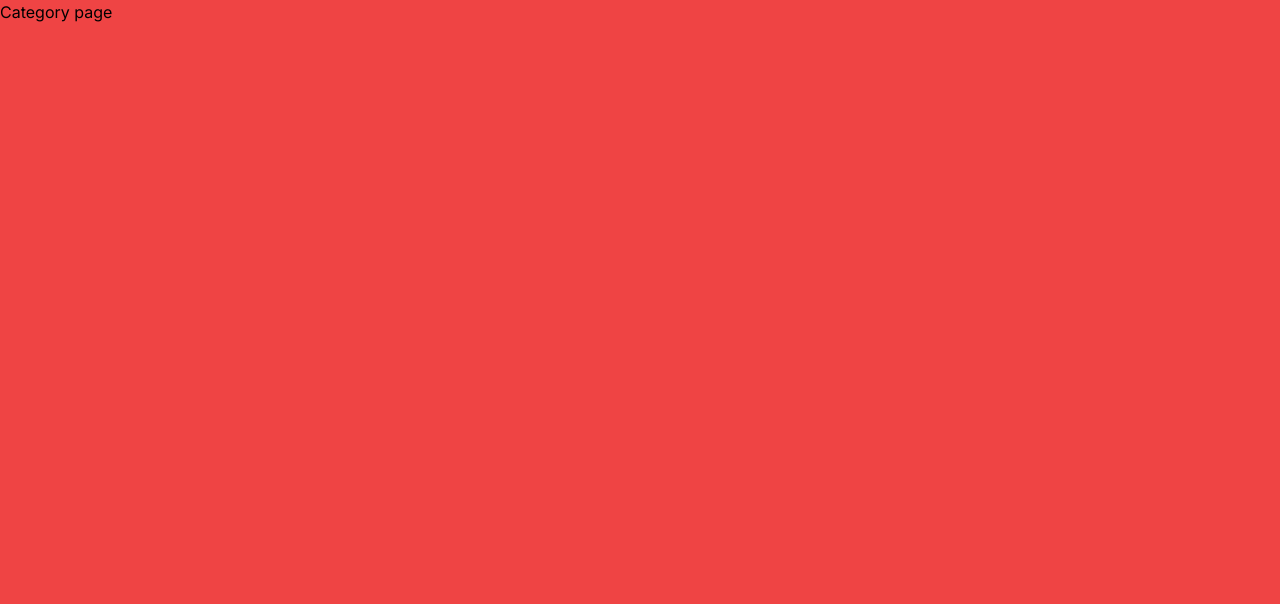
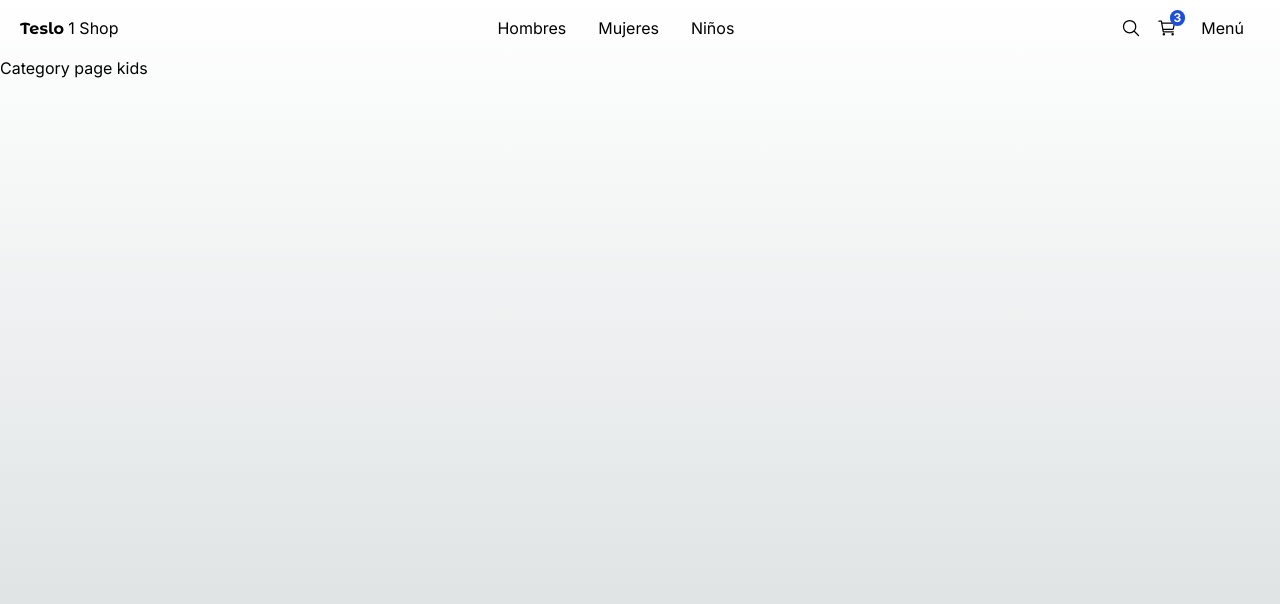
Before and after one commit to eulalionava/TiendaEcomerce, a Next.js app: page /category/kids in a window 1280 px wide. Shown: the top 604 px of the page. Built offline with nearby package versions, Linux system fonts and the light colour scheme.

Commit message:
Perzonalizando el error not found 404

```diff
--- a/src/app/(shop)/category/[id]/page.tsx
+++ b/src/app/(shop)/category/[id]/page.tsx
@@ -1,8 +1,18 @@
 
-export default function() {
+
+interface Props{
+  params:{
+    id:string
+  }
+}
+
+export default function({params}:Props) {
+
+  const {id}= params;
+
   return (
     <div>
-      <h1>Category page</h1>
+      <h1>Category page {id}</h1>
     </div>
   );
 }
--- /dev/null
+++ b/src/app/(shop)/category/not-found.tsx
@@ -0,0 +1,10 @@
+import { PageNotFound } from "@/components";
+
+
+
+export default function(){
+
+    return(
+        <PageNotFound/>
+    )
+}
--- a/src/app/(shop)/layout.tsx
+++ b/src/app/(shop)/layout.tsx
@@ -1,9 +1,12 @@
+import { TopMenu } from "@/components";
 
 export default function ShopLayout({children}: {
  children: React.ReactNode;
 }) {
   return (
-    <main className="min-h-screen bg-red-500">
+    <main className="min-h-screen">
+      <TopMenu/>
+
       {children}
     </main>
   );
--- a/src/components/index.ts
+++ b/src/components/index.ts
@@ -0,0 +1,4 @@
+
+
+export * from './ui/top-menu/TopMenu';
+export * from './ui/not-found/PageNotFound';
--- /dev/null
+++ b/src/components/ui/not-found/PageNotFound.tsx
@@ -0,0 +1,34 @@
+import { titleFont } from "@/config/fonts"
+import Image from "next/image"
+import Link from "next/link"
+
+
+export const PageNotFound=()=> {
+  return (
+    <div className="flex flex-col-reverse md:flex-row h-[800px] w-full justify-center items-center align-middle">
+
+        <div className="text-center px-5 mx-5">
+            <h2 className={`${titleFont.className} antialiased text-9xl`}>404</h2>
+            <p className="font-semibold text-xl">Whoops! Lo sentimos mucho.</p>
+            <p className="font-light">
+                <span>Puedes regresar al </span>
+                <Link href='/'
+                    className="font-normal hover:underline transition-all"
+                >
+                    inicio
+                </Link>
+            </p>
+        </div>
+
+        <div className="px-5 mx-5">
+            <Image
+                src="/imgs/starman_750x750.png"
+                alt="Starman"
+                className="p-5 sm:p-5"
+                width={550}
+                height={550}
+            />
+        </div>
+    </div>
+  )
+}
--- /dev/null
+++ b/src/components/ui/top-menu/TopMenu.tsx
@@ -0,0 +1,43 @@
+import { titleFont } from '@/config/fonts'
+import Link from 'next/link'
+import React from 'react'
+import { IoCartOutline, IoSearchOutline } from 'react-icons/io5'
+
+export const TopMenu=()=> {
+  return (
+    <nav className='flex px-5 justify-between items-center w-full'>
+        <div>
+            <Link href="/">
+                <span className={`${titleFont.className} antialiased font-bold`}>
+                    Teslo
+                </span>
+                <span> 1 Shop</span>
+            </Link>
+        </div>
+
+        <div className='hidden sm:block'>
+            <Link className='m-2 p-2 rounded-md transition-all hover:bg-gray-100' href="/category/men">Hombres</Link>
+            <Link className='m-2 p-2 rounded-md transition-all hover:bg-gray-100' href="/category/women">Mujeres</Link>
+            <Link className='m-2 p-2 rounded-md transition-all hover:bg-gray-100' href="/category/kids">Niños</Link>
+        </div>
+
+        <div className='flex items-center'>
+
+            <Link href="/search" className='mx-2'>
+                <IoSearchOutline className='w-5 h-5'/>
+            </Link>
+
+            <Link href="/cart" className='mx-2'>
+                <div className='relative'>
+                    <span className='absolute text-xs rounded-full px-1 font-bold -top-2 -right-2 bg-blue-700 text-white'>3</span>
+                    <IoCartOutline className='w-5 h-5'/>
+                </div>
+            </Link>
+
+            <button className='m-2 p-2 rounded-md transition-all hover:bg-gray-100'>
+                Menú
+            </button>
+        </div>
+    </nav>
+  )
+}
```
Also changed, not shown: package.json (+5 -4 lines), 1 other file (tests, documents, lock files or other folders).
